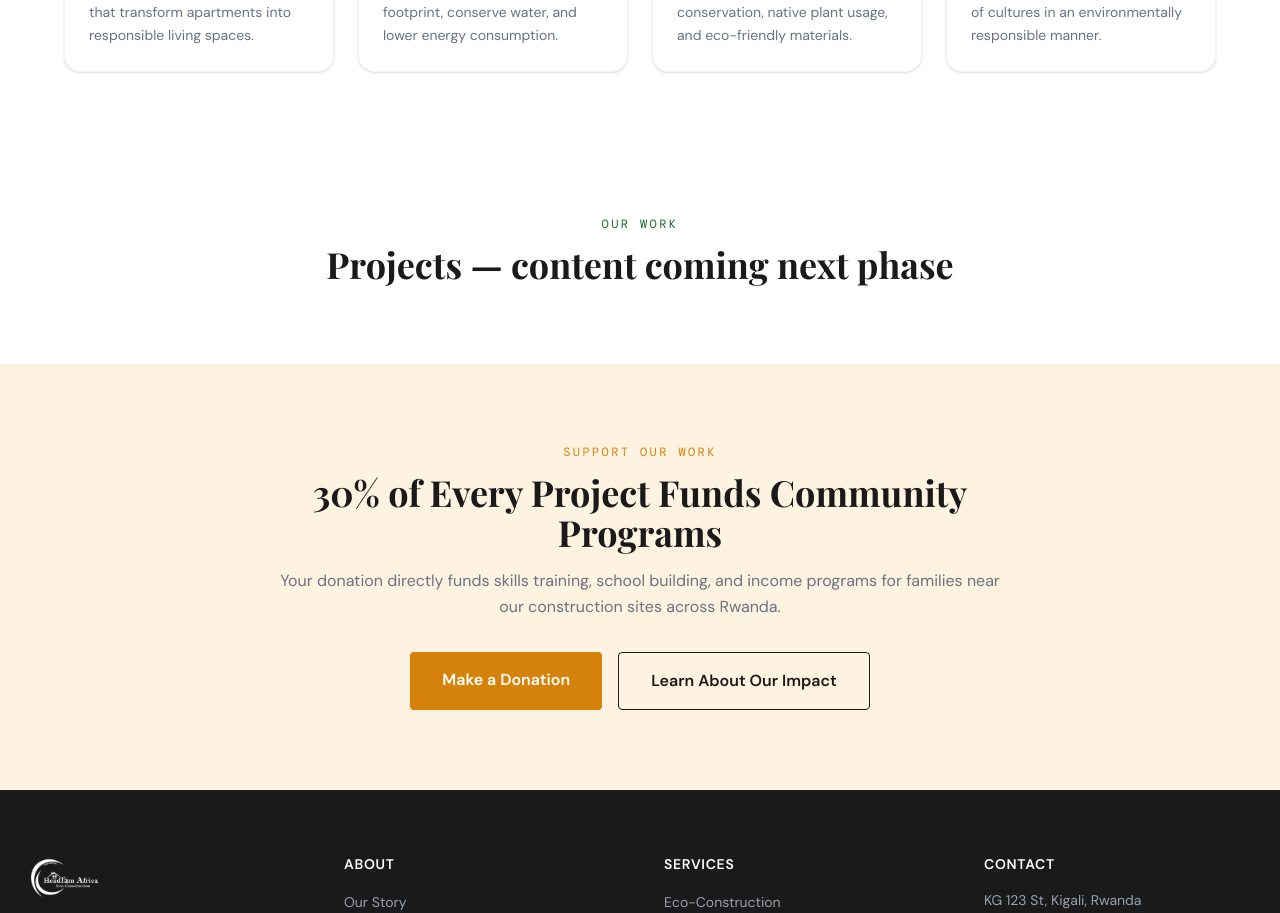
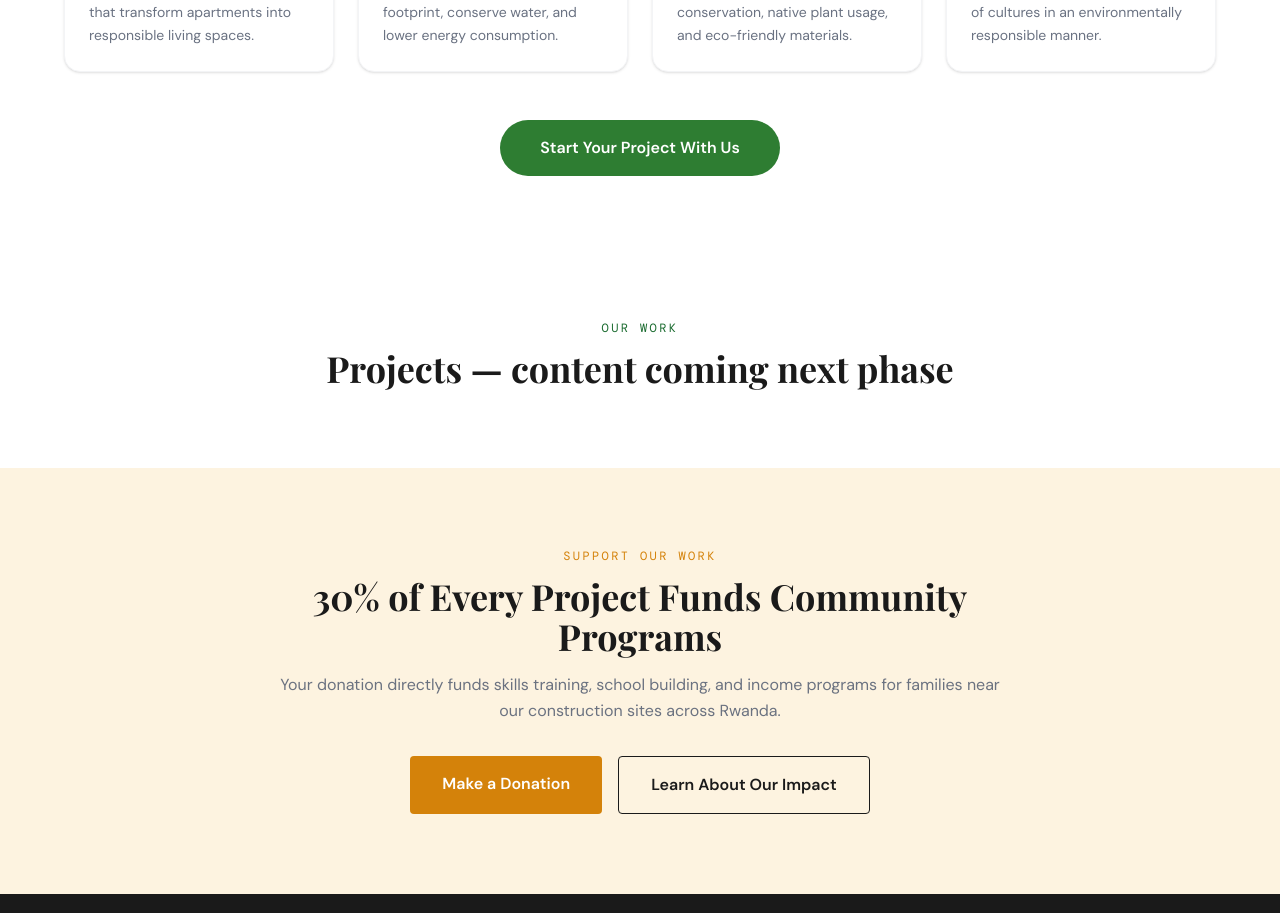
Before and after one commit to muhorakeye/Headfam, a React (Vite) app: page / in a window 1280 px wide. Shown: the part 1663-2576 px from the top of the page. Built offline with nearby package versions, Linux system fonts and the light colour scheme.

Commit message:
feat(home): add green-to-gold CTA button linking to contact page below WhatWeBuild section

```diff
--- a/src/components/sections/Home/WhatWeBuild.tsx
+++ b/src/components/sections/Home/WhatWeBuild.tsx
@@ -1,5 +1,7 @@
 // "What We Build" services grid — Home page, below ImpactStats
 // Scroll-triggered stagger animation, inline SVG icons, no external libraries
+import { useState } from 'react';
+import { Link } from 'react-router-dom';
 import { useIntersectionObserver } from '../../../hooks/useIntersectionObserver';
 
 interface Service {
@@ -114,6 +116,7 @@ const services: Service[] = [
 
 export function WhatWeBuild() {
   const [ref, isVisible] = useIntersectionObserver({ threshold: 0.08 });
+  const [hovered, setHovered] = useState(false);
 
   return (
     <section id="what-we-build" className="bg-white py-16 px-6 md:px-16">
@@ -153,6 +156,19 @@ export function WhatWeBuild() {
           </div>
         ))}
       </div>
+
+      {/* CTA button — links to Contact page */}
+      <div className="flex justify-center mt-12">
+        <Link
+          to="/contact"
+          className="px-10 py-4 text-base font-semibold rounded-full text-white transition-colors duration-300"
+          style={{ backgroundColor: hovered ? '#C9A84C' : '#2E7D32' }}
+          onMouseEnter={() => setHovered(true)}
+          onMouseLeave={() => setHovered(false)}
+        >
+          Start Your Project With Us
+        </Link>
+      </div>
     </section>
   );
 }
```
